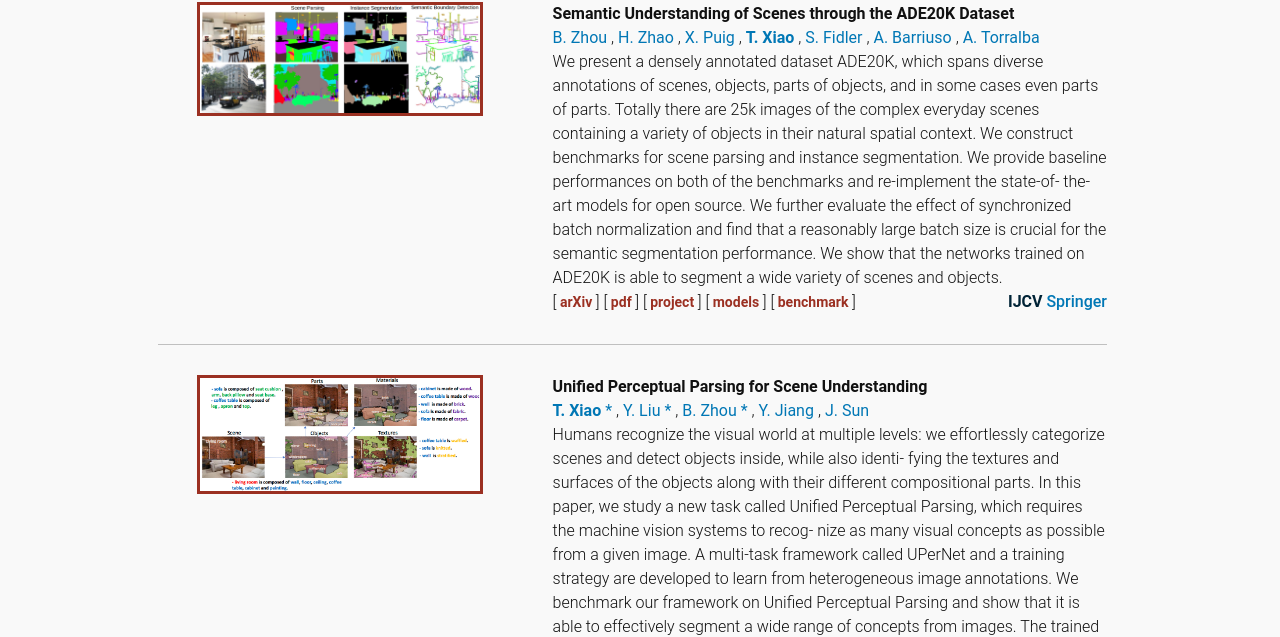
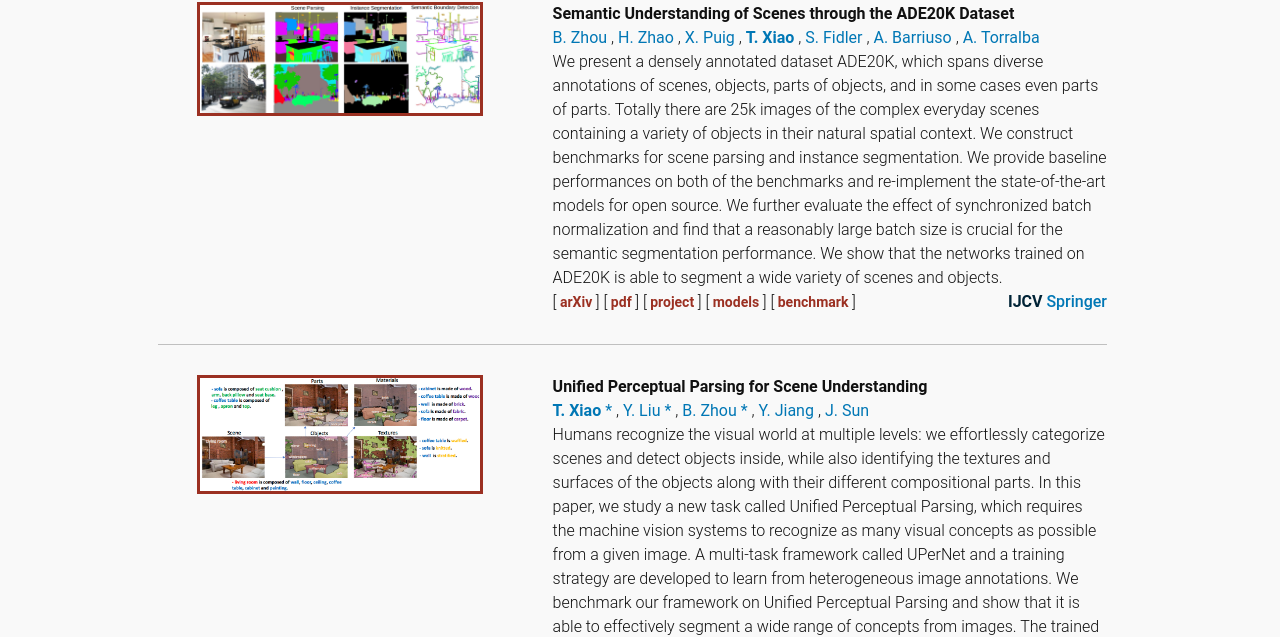
Before and after one commit to Tete-Xiao/Tete-Xiao.github.io, a Jekyll site: the page built from index.html, in a window 1280 px wide and 1400 px high, scrolled down 1939 px. Shown: the part 208-845 px from the top of the window. Built offline with Jekyll 4.4.1, drawn with Linux system fonts in a browser that asks for light colours; comment, search, counter and statistics services are not loaded; a style sheet for code colours, icons or effects is not loaded; some of the changed text lies outside the part shown.

Commit message:
update pub

```diff
--- a/_data/publications.yml
+++ b/_data/publications.yml
@@ -20,7 +20,7 @@
       url:  'http://web.mit.edu/torralba/www/'
   publisher:  'IJCV'
   place:    'Springer'
-  desc: 'We present a densely annotated dataset ADE20K, which spans diverse annotations of scenes, objects, parts of objects, and in some cases even parts of parts. Totally there are 25k images of the complex everyday scenes containing a variety of objects in their natural spatial context. We construct benchmarks for scene parsing and instance segmentation. We provide baseline performances on both of the benchmarks and re-implement the state-of- the-art models for open source. We further evaluate the effect of synchronized batch normalization and find that a reasonably large batch size is crucial for the semantic segmentation performance. We show that the networks trained on ADE20K is able to segment a wide variety of scenes and objects.'
+  desc: 'We present a densely annotated dataset ADE20K, which spans diverse annotations of scenes, objects, parts of objects, and in some cases even parts of parts. Totally there are 25k images of the complex everyday scenes containing a variety of objects in their natural spatial context. We construct benchmarks for scene parsing and instance segmentation. We provide baseline performances on both of the benchmarks and re-implement the state-of-the-art models for open source. We further evaluate the effect of synchronized batch normalization and find that a reasonably large batch size is crucial for the semantic segmentation performance. We show that the networks trained on ADE20K is able to segment a wide variety of scenes and objects.'
   tags:
     - name: 'arXiv'
       url:  'https://arxiv.org/abs/1608.05442'
@@ -55,7 +55,7 @@
       url:  'http://www.jiansun.org/'
   publisher:  'ECCV2018'
   place:    'in München, Germany'
-  desc: 'Humans recognize the visual world at multiple levels: we effortlessly categorize scenes and detect objects inside, while also identi- fying the textures and surfaces of the objects along with their different compositional parts. In this paper, we study a new task called Unified Perceptual Parsing, which requires the machine vision systems to recog- nize as many visual concepts as possible from a given image. A multi-task framework called UPerNet and a training strategy are developed to learn from heterogeneous image annotations. We benchmark our framework on Unified Perceptual Parsing and show that it is able to effectively segment a wide range of concepts from images. The trained networks are further applied to discover visual knowledge in natural scenes.'
+  desc: 'Humans recognize the visual world at multiple levels: we effortlessly categorize scenes and detect objects inside, while also identifying the textures and surfaces of the objects along with their different compositional parts. In this paper, we study a new task called Unified Perceptual Parsing, which requires the machine vision systems to recognize as many visual concepts as possible from a given image. A multi-task framework called UPerNet and a training strategy are developed to learn from heterogeneous image annotations. We benchmark our framework on Unified Perceptual Parsing and show that it is able to effectively segment a wide range of concepts from images. The trained networks are further applied to discover visual knowledge in natural scenes.'
   tags:
     - name: 'arXiv'
       url:  'https://arxiv.org/abs/1807.10221'
```
